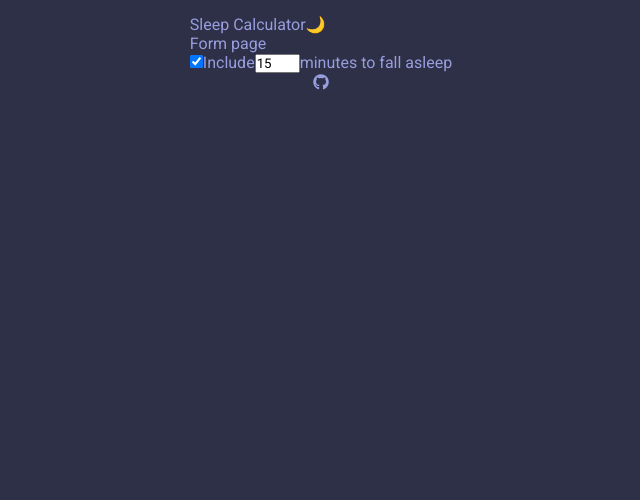
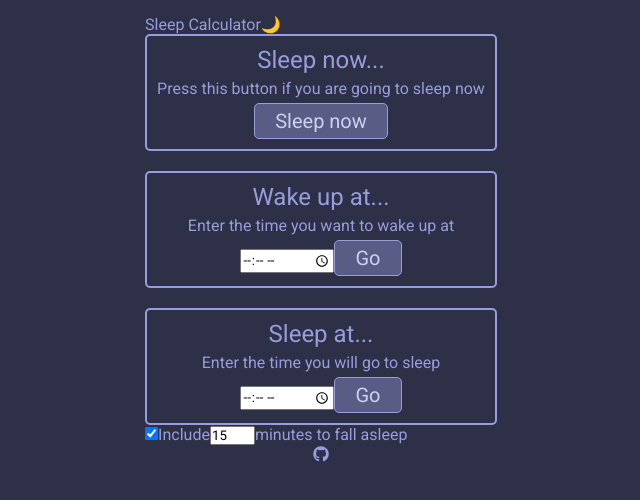
Before and after one commit to robsassack/sleep-calc-react, a React (Vite) app: page / in a window 1280 px wide. Shown: the top 500 px of the page, without its empty margins (319-959 px from the left). Built offline with nearby package versions, Linux system fonts and the light colour scheme.

Commit message:
Added content for form page

```diff
--- a/src/App.css
+++ b/src/App.css
@@ -0,0 +1,8 @@
+.App--footer {
+  display: flex;
+  justify-content: center;
+}
+
+.github-logo {
+  color: #979ddd;
+}
--- /dev/null
+++ b/src/components/FormPage/FormPage.css
@@ -0,0 +1,15 @@
+.form {
+  display: flex;
+  flex-direction: column;
+  gap: 20px;
+}
+
+.form--option-container {
+  display: flex;
+  flex-direction: column;
+  align-items: center;
+  gap: 5px;
+  border: 2px solid #979ddd;
+  border-radius: 5px;
+  padding: 10px;
+}
--- a/src/components/FormPage/FormPage.tsx
+++ b/src/components/FormPage/FormPage.tsx
@@ -1,5 +1,31 @@
+import "./FormPage.css";
+
 function FormPage() {
-  return <div className='form'>Form page</div>;
+  return (
+    <div className='form'>
+      <div className='form--option-container'>
+        <h2>Sleep now...</h2>
+        <span>Press this button if you are going to sleep now</span>
+        <button className='form--sleep-now-btn'>Sleep now</button>
+      </div>
+      <div className='form--option-container'>
+        <h2>Wake up at...</h2>
+        <span>Enter the time you want to wake up at</span>
+        <div className='form--input-container'>
+          <input type='time' name='wake-at-input' id='wake-at-input' />
+          <button>Go</button>
+        </div>
+      </div>
+      <div className='form--option-container'>
+        <h2>Sleep at...</h2>
+        <span>Enter the time you will go to sleep</span>
+        <div className='form--input-container'>
+          <input type='time' name='sleep-at-input' id='sleep-at-input' />
+          <button>Go</button>
+        </div>
+      </div>
+    </div>
+  );
 }
 
 export default FormPage;
--- a/src/index.css
+++ b/src/index.css
@@ -16,11 +16,12 @@ body {
   gap: 15px;
 }
 
-.App--footer {
-  display: flex;
-  justify-content: center;
+button {
+  background-color: #595d86;
+  border: 1px solid #979ddd;
+  color: #cdd0f1;
+  padding: 5px 20px;
+  border-radius: 5px;
+  font-size: 1.25em;
+  cursor: pointer;
 }
-
-.github-logo {
-  color: #979ddd;
-}
```
